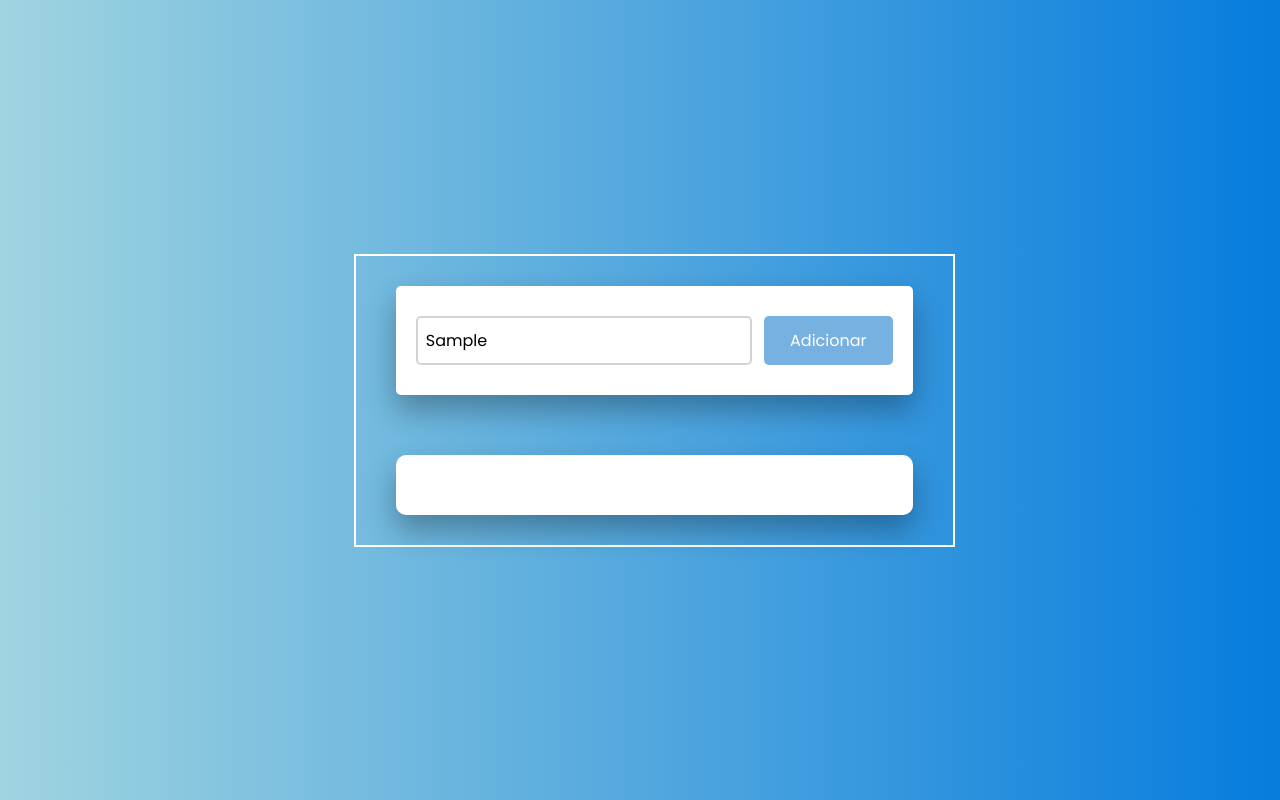
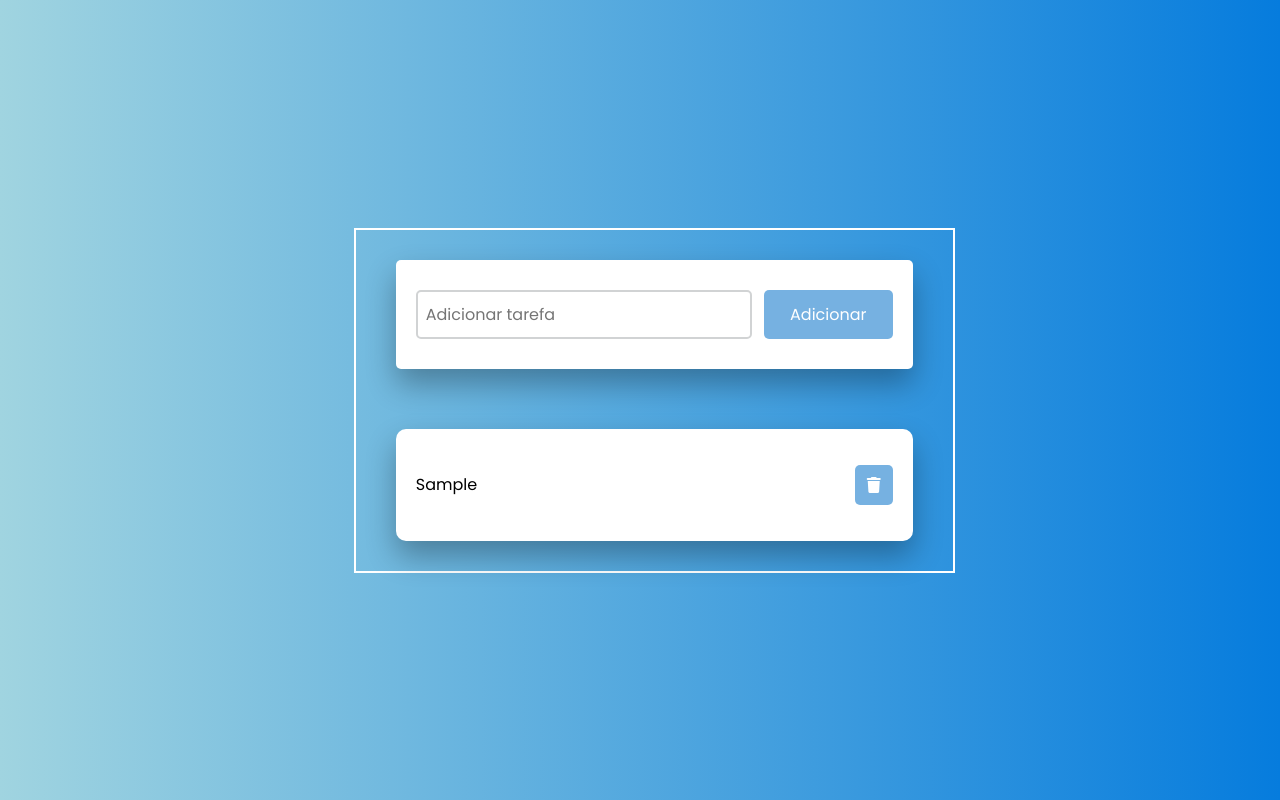
Before and after one commit to MateusAbdias/task-list, a plain HTML site: page index.html in a window 1280 px wide. Both pictures are taken after typing "Sample" into the empty fields and a click on the button "Adicionar". Drawn offline with Linux system fonts and the light colour scheme.

Commit message:
PRojeto finalizado

```diff
--- a/index.html
+++ b/index.html
@@ -20,6 +20,7 @@
 
         </div>
     </main>
+    <script src="https://kit.fontawesome.com/2b5d51e941.js" crossorigin="anonymous"></script>
     <script src="./src/script.js"></script>
 </body>
 </html>
--- a/src/script.js
+++ b/src/script.js
@@ -1,5 +1,6 @@
 const inputElement = document.querySelector(".new-task-input");
 const addTaskButton = document.querySelector(".new-task-button");
+const taskContainer = document.querySelector(".tasks-container")
 
 // função para validar a nova atividade
 const validateInput = () => {
@@ -24,16 +25,69 @@ const handleAddTask = () => {
         return inputElement.classList.add("error");
     }
 
+    //Cria a div através do createElement
+    const taskItemContainer = document.createElement("div");
+    taskItemContainer.classList.add("task-item");
+
+    //Cria um paragrafo no HTML
+    const taskContent = document.createElement("p");
+    //O paragrafo recebe o valor do input
+    taskContent.innerText = inputElement.value;
+
+    //Adiciona um evento que ao clicar executa a função
+    taskContent.addEventListener('click', () => handleClick(taskContent));
+
+    //Adiciona o ícone de lixeira
+    const deleteItem = document.createElement("i");
+    deleteItem.classList.add("fa-solid");
+    deleteItem.classList.add("fa-trash");
+
+     //Adiciona um evento que ao clicar executa a função
+    deleteItem.addEventListener("click", () => handleDeleteClick(taskItemContainer, taskContent));
+
+    //Cria um novo elemento no HTML
+    taskItemContainer.appendChild(taskContent);
+    taskItemContainer.appendChild(deleteItem);
+    taskContainer.appendChild(taskItemContainer);
+
+    //limpa input
+    inputElement.value = "";
+};
+
+//Percorre todo o HMTL procurando exatamente a div que eu cliquei
+const handleClick = (taskContent) => {
+    const tasks = taskContainer.childNodes;
+
+    //Para cada div-task verifique se essa é a div-task clicada
+    //Se for a mesma ele adiciona a div completed
+    //Se a div clicada já tiver o completed ele remove
+    for (const task of tasks) {
+        if (task.firstChild.isSameNode(taskContent)) {
+            task.firstChild.classList.toggle("completed");
+        };
+    }
+};
+
+const handleDeleteClick = (taskItemContainer, taskContent) => {
+    const tasks = taskContainer.childNodes;
+
+    //Para cada div-task verifique se essa é a div-task clicada
+    //Se for a mesma ele remove
+    for (const task of tasks) {
+        if (task.firstChild.isSameNode(taskContent)) {
+            taskItemContainer.remove();
+        };
+    }
 };
 
 //função para checar novamente se o input esta válido, e se estiver ela remove o error
 const handleInputChange = () => {
     const inputIsValid = validateInput();
-
     //se o input  for valido, ela remove o error
     return inputElement.classList.remove("error");
 
 };
+
 
 //ao clicar o input será verificado e validado (ou não)
 addTaskButton.addEventListener("click", () => handleAddTask());
--- a/src/style.css
+++ b/src/style.css
@@ -69,6 +69,25 @@ body {
     box-shadow: 0 15px 30px rgba(0, 0, 0, 0.3);
 }
 
+.task-item {
+    display: flex;
+    justify-content: space-between;
+    align-items: center;
+    margin-bottom: 6px;
+    margin-top: 6px;
+}
+
+.task-item i {
+    background-color: rgba(33, 128, 206, 0.616);
+    padding: 12px;
+    color: #fff;
+    border-radius: 5px;
+}
+
+.task-item i:hover {
+    cursor: pointer;
+}
+
 /* Utilities */
 /*
     * !important substitui TODAS as regras de estilo anteriores para essa propriedade específica nesse elemento
@@ -80,3 +99,7 @@ body {
 .error::placeholder {
     color: red;
 }
+
+.completed {
+    text-decoration: line-through;
+}
```
